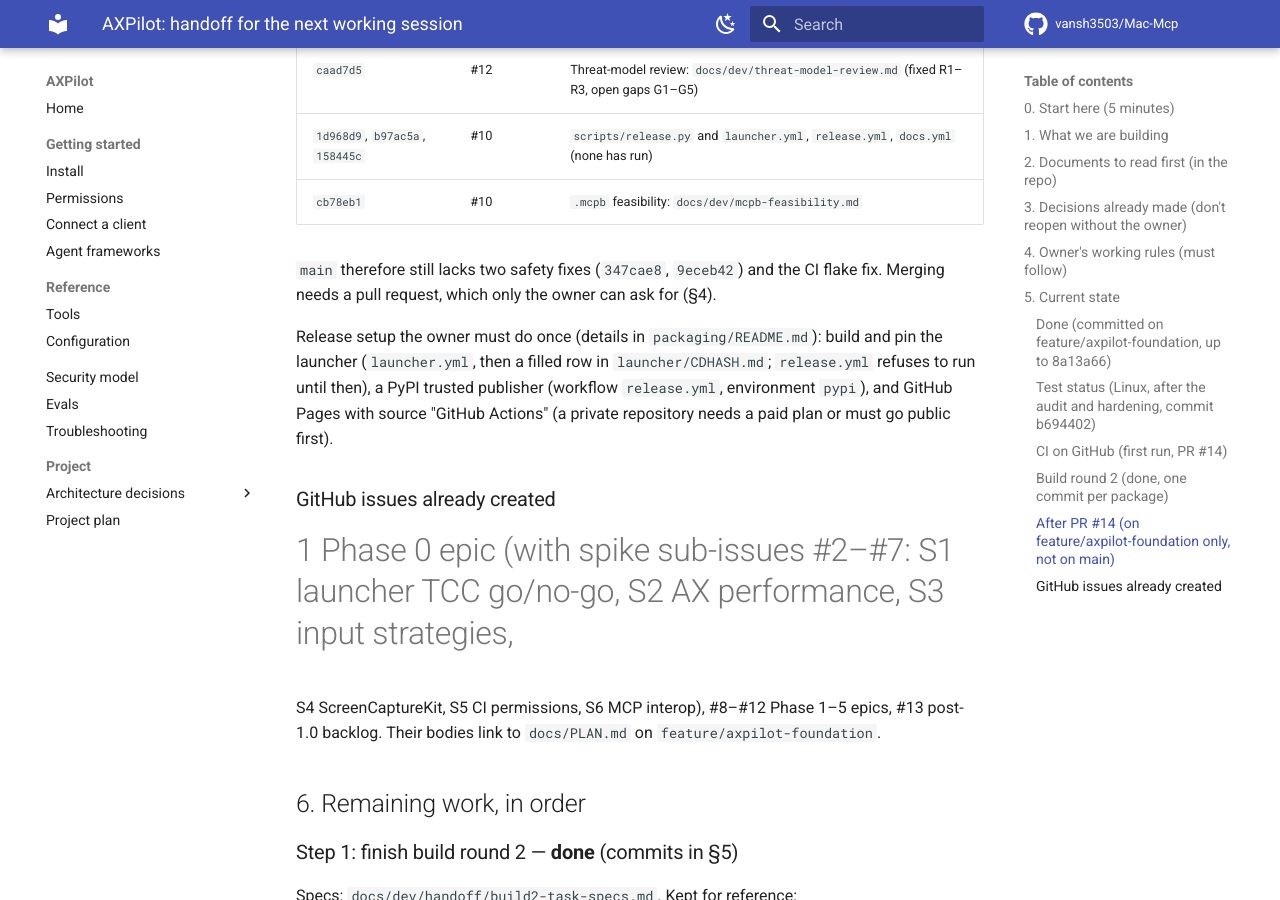
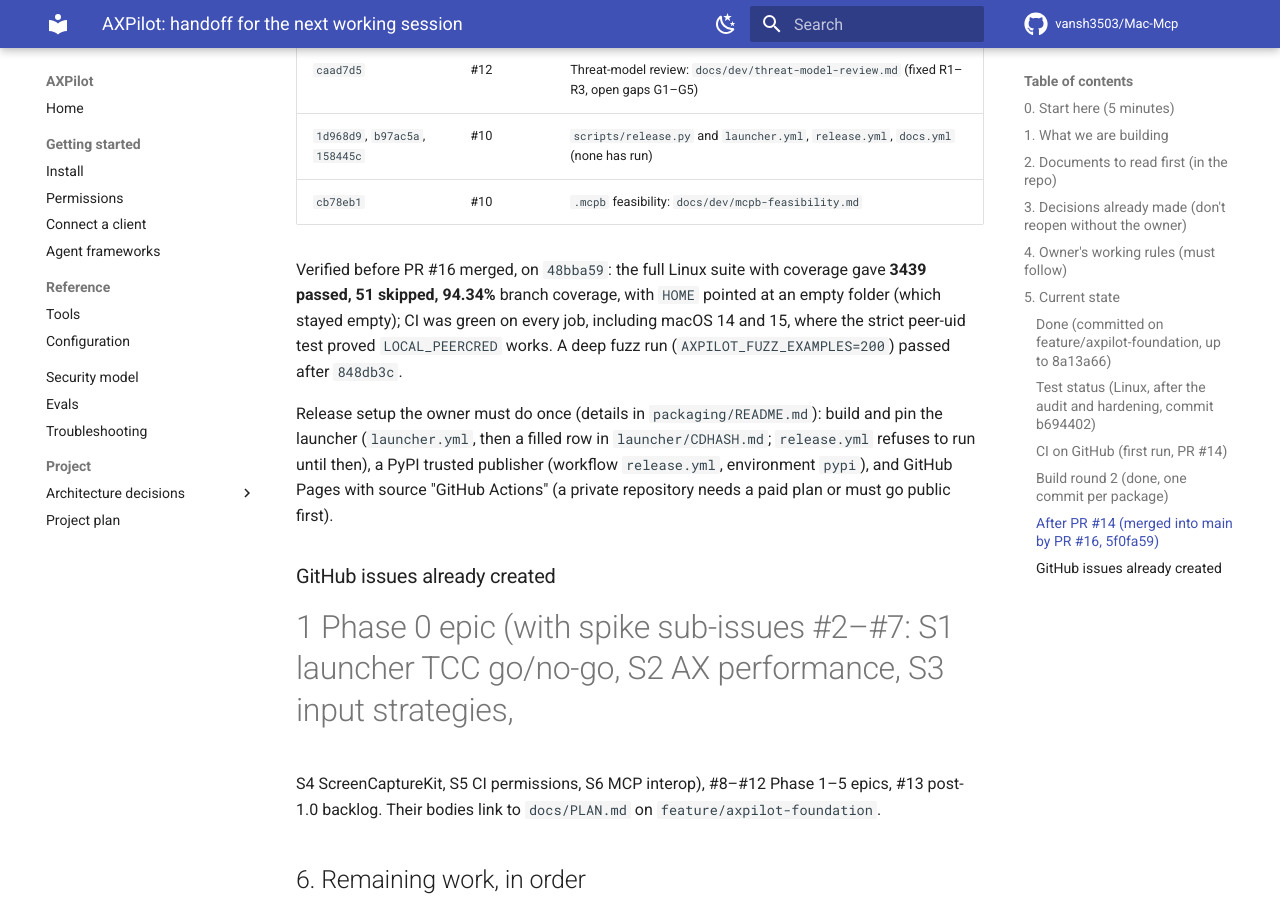
Before and after one commit to Vansh3503/Mac-Mcp, an MkDocs documentation site: the page built from docs/dev/handoff/HANDOFF.md, in a window 1280 px wide and 900 px high, scrolled down 7416 px. Built offline with MkDocs 1.6.1 and Material for MkDocs 9.7.7, drawn with Linux system fonts in a browser that asks for light colours; comment, search, counter and statistics services are not loaded; some of the changed text lies outside the part shown.

Commit message:
docs(handoff): record PR #16's merge and the final test run
The handoff still said main lacked the safety fixes. It now records that
PR #16 merged everything (5f0fa59) and the results verified first: 3439
passed, 51 skipped, 94.34% coverage on Linux with an empty HOME, green CI
on every job including macOS 14 and 15, and a passing deep fuzz run.

```diff
--- a/docs/dev/handoff/HANDOFF.md
+++ b/docs/dev/handoff/HANDOFF.md
@@ -4,8 +4,8 @@ Give this whole file to the next coding session (any account). It is self-contai
 every decision made so far, the exact current state, the rules the owner set, and the ordered remaining work.
 
 - **Repository:** `github.com/Vansh3503/Mac-Mcp` (private). Default branch `main`.
-- **Working branch:** `feature/axpilot-foundation`. PR #14 brought it into `main` up to `f6802e5`; the
-  later work (§5, "After PR #14") is on the branch only.
+- **Working branch:** `feature/axpilot-foundation`. Everything in §5 is on `main`: PR #14 (up to `f6802e5`)
+  and PR #16 (merge commit `5f0fa59`, the work listed under "After PR #14").
 - **Last verified work commit:** see `git log --oneline -20`; §5 lists what each commit did.
 - **Owner:** Vansh Malhotra (GitHub `Vansh3503`).
 
@@ -152,7 +152,7 @@ Not verified on a real Mac: everything in `engine/macos` (including the run-loop
 the real launcher, and every AppleScript the browser/scripting tools send. All of it is covered by Linux tests with
 fakes only.
 
-### After PR #14 (on `feature/axpilot-foundation` only, not on `main`)
+### After PR #14 (merged into `main` by PR #16, `5f0fa59`)
 
 | Commit | Issue | What |
 |---|---|---|
@@ -171,8 +171,10 @@ fakes only.
 | `1d968d9`, `b97ac5a`, `158445c` | #10 | `scripts/release.py` and `launcher.yml`, `release.yml`, `docs.yml` (none has run) |
 | `cb78eb1` | #10 | `.mcpb` feasibility: `docs/dev/mcpb-feasibility.md` |
 
-`main` therefore still lacks two safety fixes (`347cae8`, `9eceb42`) and the CI flake fix. Merging needs
-a pull request, which only the owner can ask for (§4).
+Verified before PR #16 merged, on `48bba59`: the full Linux suite with coverage gave **3439 passed, 51 skipped,
+94.34%** branch coverage, with `HOME` pointed at an empty folder (which stayed empty); CI was green on every
+job, including macOS 14 and 15, where the strict peer-uid test proved `LOCAL_PEERCRED` works. A deep fuzz
+run (`AXPILOT_FUZZ_EXAMPLES=200`) passed after `848db3c`.
 
 Release setup the owner must do once (details in `packaging/README.md`): build and pin the launcher
 (`launcher.yml`, then a filled row in `launcher/CDHASH.md`; `release.yml` refuses to run until then),
```
